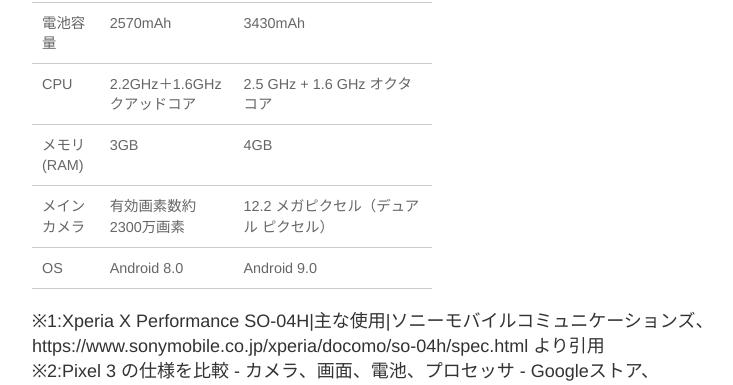
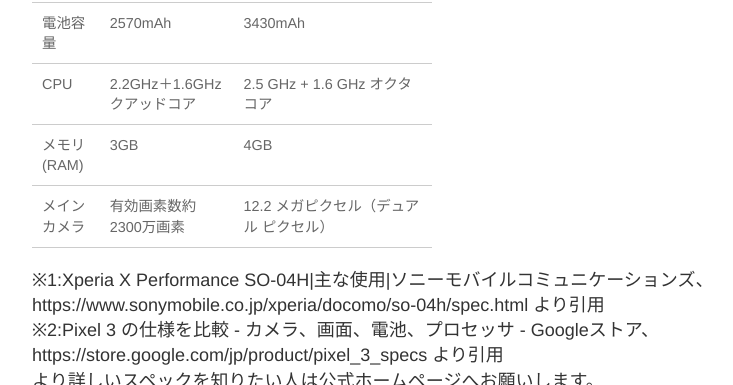
Before and after one commit to jagsc/blog, a Jekyll site: the page built from _posts/2018-11-05-I-purchased-Pixel-3-XL.md, in a window 1280 px wide and 900 px high, scrolled down 678 px, cut to the strip 0-385 px from the top of the window. Shown: the whole strip, without its empty margins (248-981 px from the left). Built offline with Jekyll 4.4.1, drawn with Linux system fonts in a browser that asks for light colours; comment, search, counter and statistics services are not loaded.

Commit message:
OSのバージョン情報を表から削除

```diff
--- a/_posts/2018-11-05-I-purchased-Pixel-3-XL.md
+++ b/_posts/2018-11-05-I-purchased-Pixel-3-XL.md
@@ -23,7 +23,6 @@
 |  CPU  |  2.2GHz＋1.6GHz クアッドコア  |  2.5 GHz + 1.6 GHz オクタコア  |
 |  メモリ(RAM)  |  3GB  |  4GB  |
 |  メインカメラ  |  有効画素数約2300万画素  |  12.2 メガピクセル（デュアル ピクセル）  |
-|  OS  |  Android 8.0  |  Android 9.0  |
 
 ※1:Xperia X Performance SO-04H|主な使用|ソニーモバイルコミュニケーションズ、https://www.sonymobile.co.jp/xperia/docomo/so-04h/spec.html より引用
 ※2:Pixel 3 の仕様を比較 - カメラ、画面、電池、プロセッサ - Googleストア、https://store.google.com/jp/product/pixel_3_specs より引用
```
